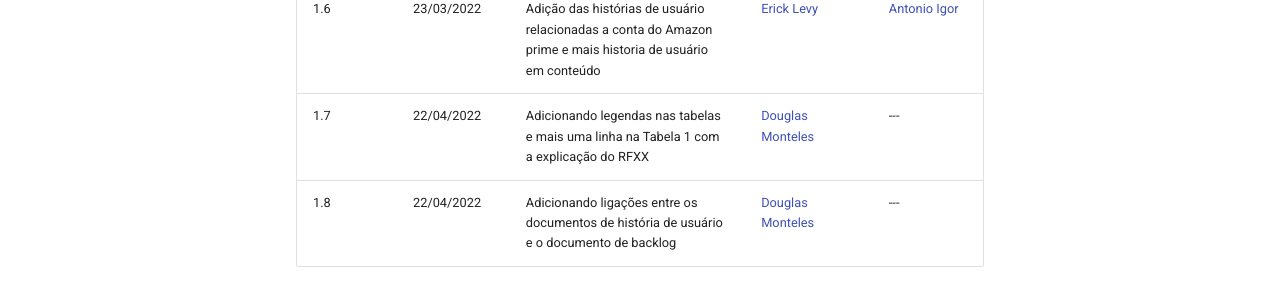
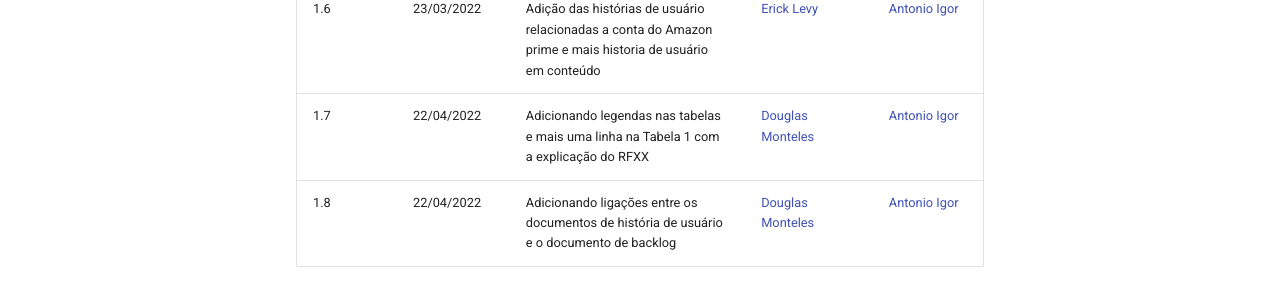
Before and after one commit to Requisitos-de-Software/2021.2-Prime-video, an MkDocs documentation site: the page built from docs/modelagem/agil/backlog.md, in a window 1280 px wide and 900 px high, scrolled down 2984 px. Shown: the part 549-849 px from the top of the window. Built offline with MkDocs 1.6.1 and Material for MkDocs 9.7.7, drawn with Linux system fonts in a browser that asks for light colours; comment, search, counter and statistics services are not loaded.

Commit message:
Update backlog.md

```diff
--- a/docs/modelagem/agil/backlog.md
+++ b/docs/modelagem/agil/backlog.md
@@ -171,5 +171,5 @@ Um Épico pode ser definido como uma coleção de histórias de usuário que ain
 |1.4|09/03/2022|Adição da definição dos épicos|[Caio Santos](https://github.com/caiobsantos)| [Lameque Fernandes](https://github.com/lamequefernandes) |
 |1.5|09/03/2022|Adição das histórias de usuário relacionadas a conta |[Erick Levy](https://github.com/ericklevy)| [Caio Santos](https://github.com/caiobsantos) |
 |1.6|23/03/2022|Adição das histórias de usuário relacionadas a conta do Amazon prime e mais historia de usuário em conteúdo |[Erick Levy](https://github.com/ericklevy)| [Antonio Igor](https://github.com/antonioigorcarvalho) |
-|1.7|22/04/2022| Adicionando legendas nas tabelas e mais uma linha na Tabela 1 com a explicação do RFXX | [Douglas Monteles](https://github.com/douglasmonteles) | --- |
-|1.8|22/04/2022| Adicionando ligações entre os documentos de história de usuário e o documento de backlog | [Douglas Monteles](https://github.com/douglasmonteles) | --- |
+|1.7|22/04/2022| Adicionando legendas nas tabelas e mais uma linha na Tabela 1 com a explicação do RFXX | [Douglas Monteles](https://github.com/douglasmonteles) | [Antonio Igor](https://github.com/antonioigorcarvalho) |
+|1.8|22/04/2022| Adicionando ligações entre os documentos de história de usuário e o documento de backlog | [Douglas Monteles](https://github.com/douglasmonteles) | [Antonio Igor](https://github.com/antonioigorcarvalho) |
```
